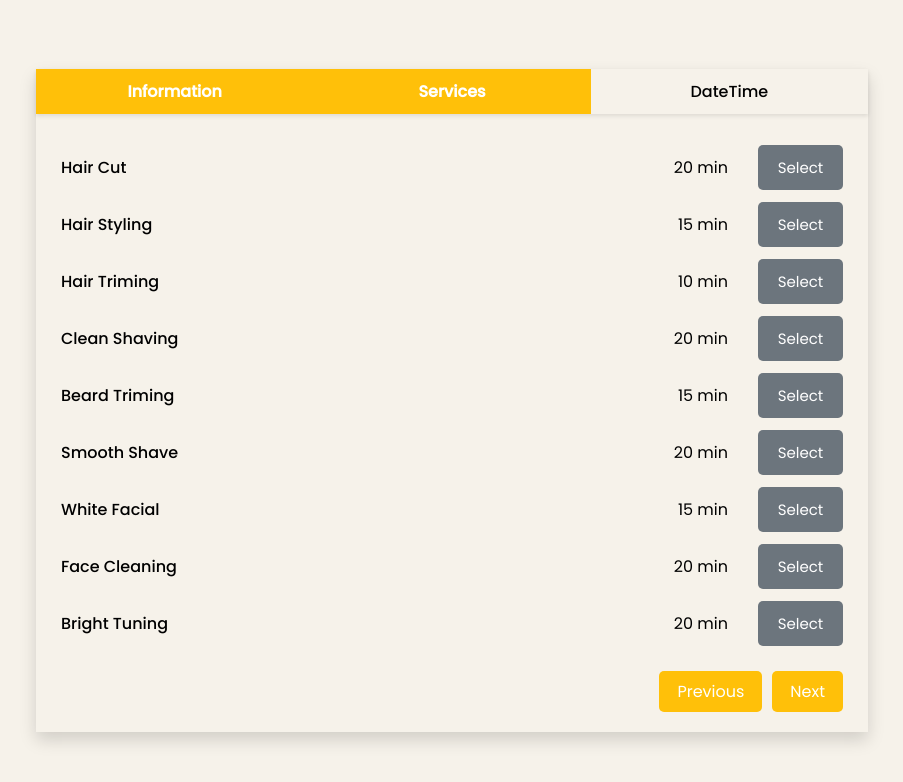
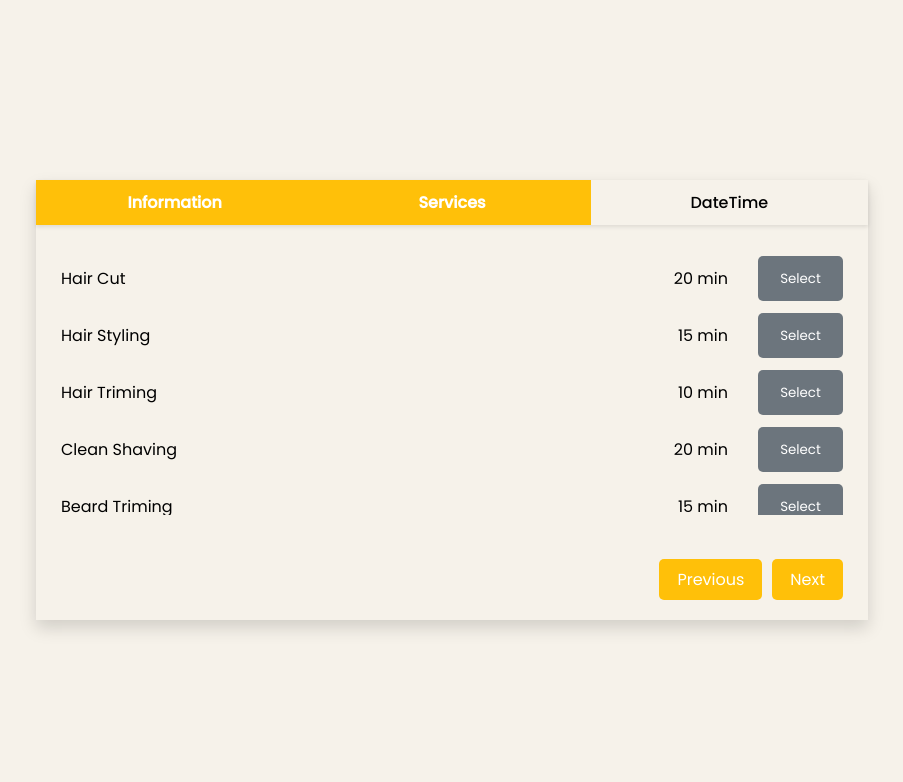
Before and after one commit to ITEC-Group-DPT/barberino_fe, a React (Create React App) app: page / in a window 1280 px wide. Both pictures are taken after a click on the button "Services". Shown: the top 782 px of the page, without its empty margins (188-1091 px from the left). Built offline with nearby package versions, Linux system fonts and the light colour scheme.

Commit message:
Refactor css file :(

```diff
--- a/src/component/bookingStep/step/step.scss
+++ b/src/component/bookingStep/step/step.scss
@@ -1,7 +1,7 @@
 @import "../../../library";
 
 .info {
-  padding-top: 25px;
+  padding-top: 50px;
   padding-left: 15px;
 
   @include element("input") {
@@ -29,11 +29,13 @@
 }
 
 .services {
-  padding: 25px 25px 80px 25px;
+  padding: 25px;
+  height: 30vh;
+  overflow: scroll;
 }
 
 .datetime {
-  padding: 25px 50px;
+  padding: 10px 50px;
 }
 
 .label {
--- a/src/component/bookingStep/step/stepDateTime.jsx
+++ b/src/component/bookingStep/step/stepDateTime.jsx
@@ -251,7 +251,7 @@ const StepDateTime = ({ selectedDateTime, setSelectedDateTime }) => {
         </select>
       </label>
 
-      <div className="row" style={{ marginTop: "50px" }}>
+      <div className="row">
         <label className="label" htmlFor="time">
           <p className="label-text">Time</p>
           <select
--- a/src/component/serviceCard/serviceCard.jsx
+++ b/src/component/serviceCard/serviceCard.jsx
@@ -6,7 +6,7 @@ const SelectBtn = ({ selected = false, handleClick }) => {
     <button
       type="button"
       onClick={handleClick}
-      className="selectBtn"
+      className="serviceCard__button"
       style={{ background: selected ? "#ffc009" : "#6c757d" }}
     >
       {selected ? "Selected" : "Select"}
@@ -27,10 +27,10 @@ const ServiceCard = ({
   };
 
   return (
-    <div className="service">
-      <p className="name">{name}</p>
-      <div className="interaction">
-        <p className="duration">{duration}</p>
+    <div className="serviceCard">
+      <p className="serviceCard___name">{name}</p>
+      <div className="serviceCard__interaction">
+        <p className="serviceCard__duration">{duration}</p>
         <SelectBtn selected={selected} handleClick={handleClick} />
       </div>
     </div>
--- a/src/component/serviceCard/serviceCard.scss
+++ b/src/component/serviceCard/serviceCard.scss
@@ -1,21 +1,22 @@
-.service {
+@import "../../library";
+
+.serviceCard {
   display: flex;
   justify-content: space-between;
-}
 
-.name {
+  @include element("name") {
     font-weight: 500;
   }
 
-.interaction {
+  @include element("interaction") {
     display: flex;
   }
 
-.duration {
+  @include element("duration") {
     margin-right: 30px;
   }
 
-.selectBtn {
+  @include element("button") {
     border: none;
     border-radius: 5px;
 
@@ -24,5 +25,6 @@
     height: 45px;
     align-self: center;
     width: 85px;
-  font-size: 15px;
+    font-size: 15;
   }
+}
```
Lines whose indentation alone changed are shown as unchanged.
